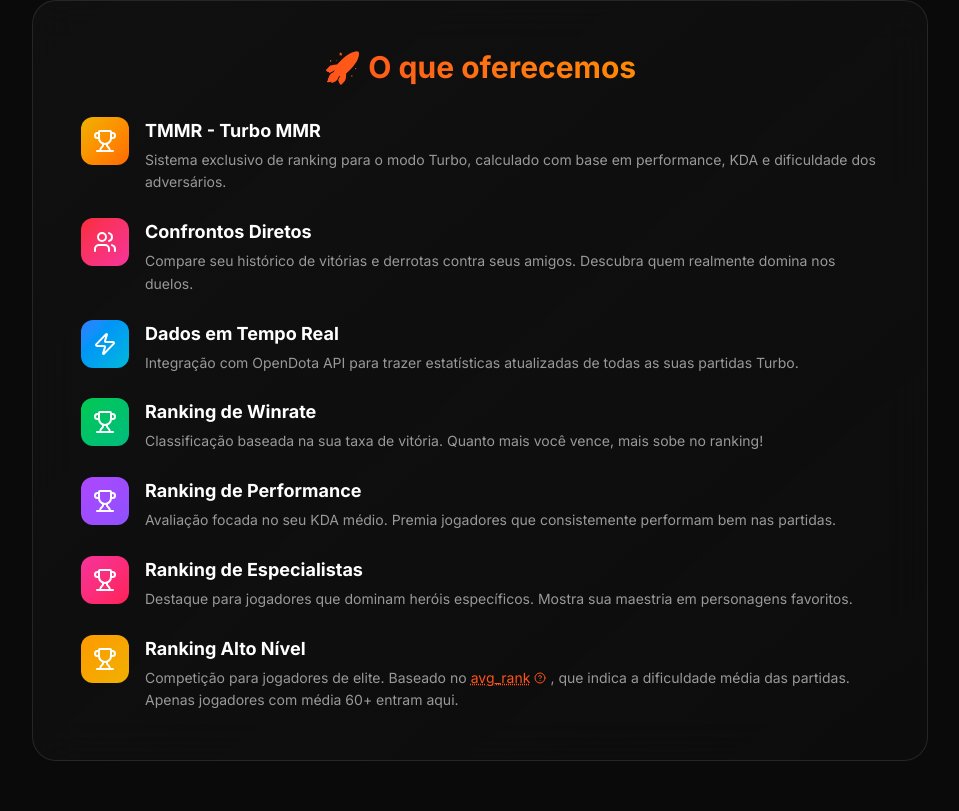
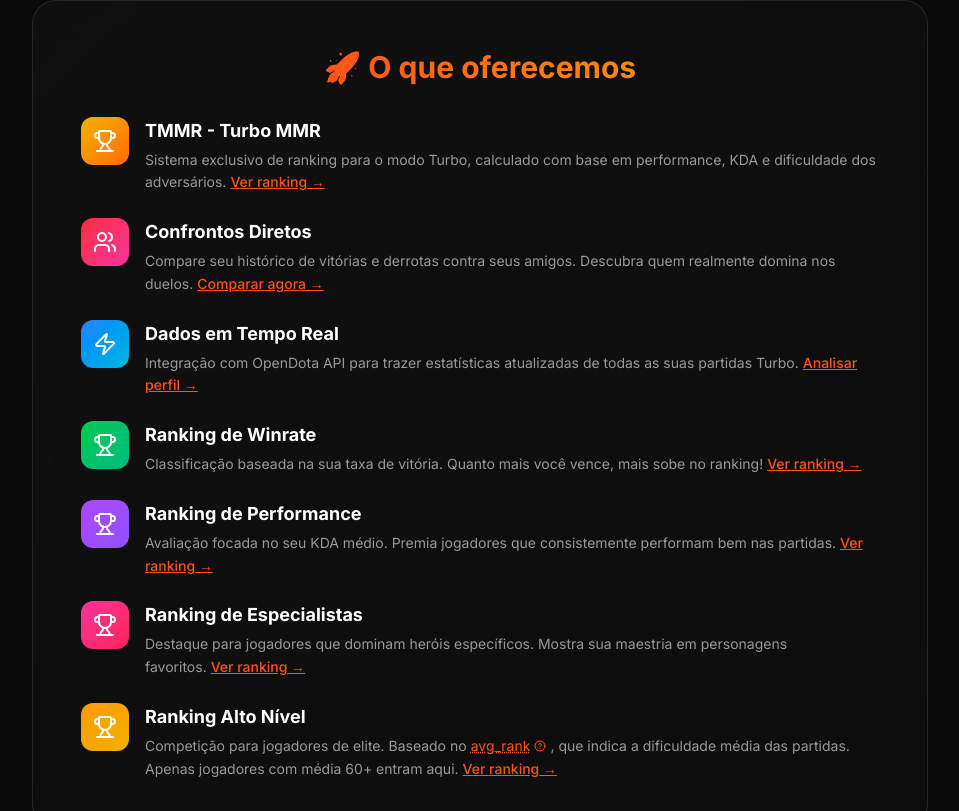
Before and after one commit to laaridev/dota2turbo-mmr, a Next.js app: page /about in a window 1280 px wide. Shown: the part 989-1800 px from the top of the page, without its empty margins (160-1119 px from the left). Built offline with nearby package versions, Linux system fonts and the light colour scheme.

Commit message:
feat: add clickable links to About page features for navigation

```diff
--- a/app/about/page.tsx
+++ b/app/about/page.tsx
@@ -10,37 +10,49 @@ const features = [
         icon: Trophy,
         title: 'TMMR - Turbo MMR',
         description: 'Sistema exclusivo de ranking para o modo Turbo, calculado com base em performance, KDA e dificuldade dos adversários.',
-        gradient: 'from-yellow-500 to-orange-500'
+        gradient: 'from-yellow-500 to-orange-500',
+        link: '/leaderboard',
+        linkText: 'Ver ranking'
     },
     {
         icon: Users,
         title: 'Confrontos Diretos',
         description: 'Compare seu histórico de vitórias e derrotas contra seus amigos. Descubra quem realmente domina nos duelos.',
-        gradient: 'from-red-500 to-pink-500'
+        gradient: 'from-red-500 to-pink-500',
+        link: '/rivalry',
+        linkText: 'Comparar agora'
     },
     {
         icon: Zap,
         title: 'Dados em Tempo Real',
         description: 'Integração com OpenDota API para trazer estatísticas atualizadas de todas as suas partidas Turbo.',
-        gradient: 'from-blue-500 to-cyan-500'
+        gradient: 'from-blue-500 to-cyan-500',
+        link: '/',
+        linkText: 'Analisar perfil'
     },
     {
         icon: Trophy,
         title: 'Ranking de Winrate',
         description: 'Classificação baseada na sua taxa de vitória. Quanto mais você vence, mais sobe no ranking!',
-        gradient: 'from-green-500 to-emerald-500'
+        gradient: 'from-green-500 to-emerald-500',
+        link: '/leaderboard?mode=winrate',
+        linkText: 'Ver ranking'
     },
     {
         icon: Trophy,
         title: 'Ranking de Performance',
         description: 'Avaliação focada no seu KDA médio. Premia jogadores que consistemente performam bem nas partidas.',
-        gradient: 'from-purple-500 to-violet-500'
+        gradient: 'from-purple-500 to-violet-500',
+        link: '/leaderboard?mode=performance',
+        linkText: 'Ver ranking'
     },
     {
         icon: Trophy,
         title: 'Ranking de Especialistas',
         description: 'Destaque para jogadores que dominam heróis específicos. Mostra sua maestria em personagens favoritos.',
-        gradient: 'from-pink-500 to-rose-500'
+        gradient: 'from-pink-500 to-rose-500',
+        link: '/leaderboard?mode=specialist',
+        linkText: 'Ver ranking'
     },
     {
         icon: Trophy,
@@ -50,7 +62,9 @@ const features = [
         tooltipTerm: 'avg_rank',
         tooltipContent: 'O OpenDota avalia o nível de cada partida baseado no ranking médio de todos os jogadores. Este valor é fornecido pela API e usamos para identificar jogadores de alto nível.',
         descriptionAfter: ', que indica a dificuldade média das partidas. Apenas jogadores com média 60+ entram aqui.',
-        gradient: 'from-amber-500 to-yellow-500'
+        gradient: 'from-amber-500 to-yellow-500',
+        link: '/leaderboard?mode=pro',
+        linkText: 'Ver ranking'
     }
 ];
 
@@ -185,6 +199,14 @@ export default function AboutPage() {
                                                 </TooltipProvider>
                                             )}
                                             {(feature as any).descriptionAfter}
+                                            {(feature as any).link && (
+                                                <Link
+                                                    href={(feature as any).link}
+                                                    className="ml-1 text-primary hover:text-primary/80 underline font-medium"
+                                                >
+                                                    {(feature as any).linkText} →
+                                                </Link>
+                                            )}
                                         </p>
                                     </div>
                                 </motion.div>
```
